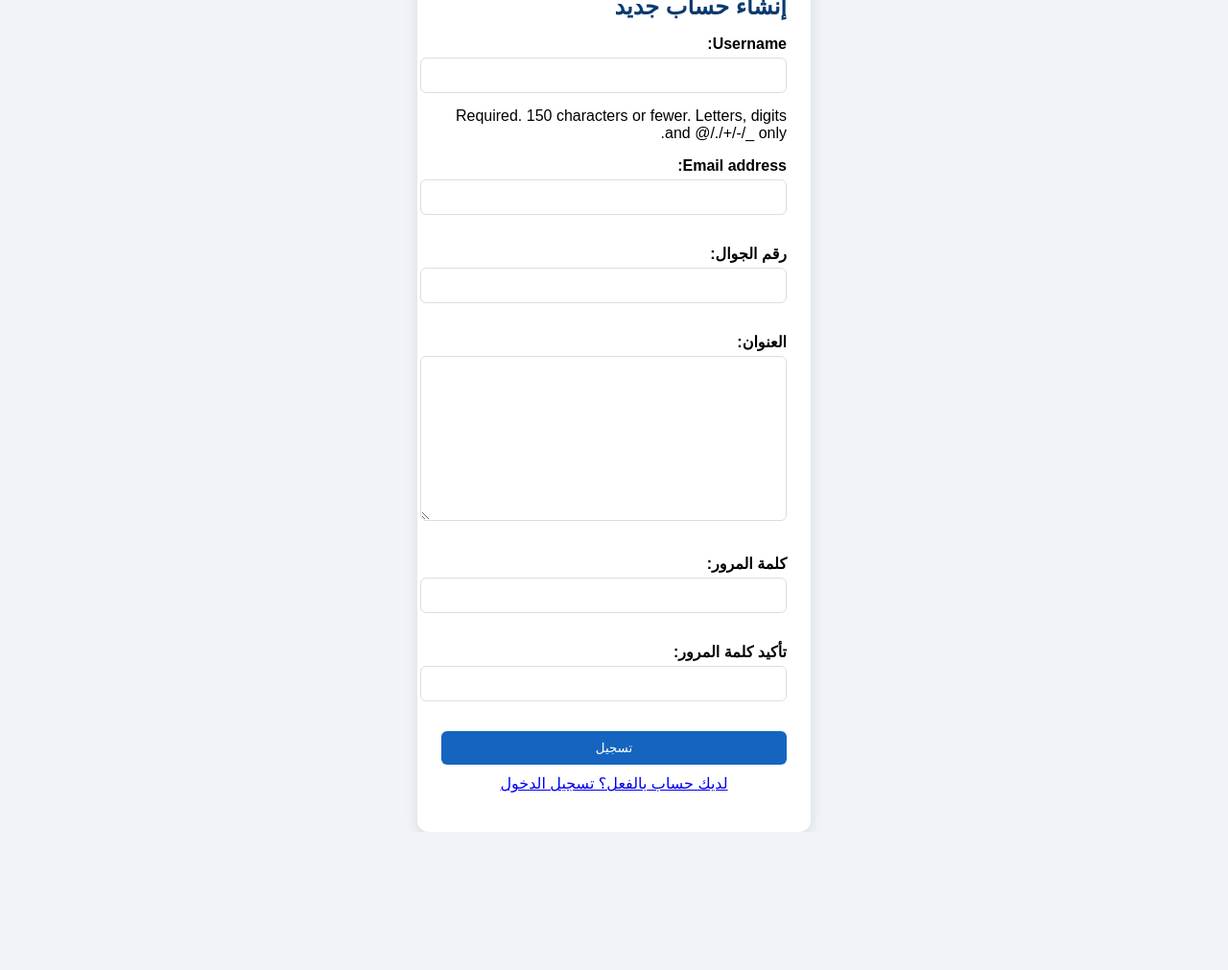
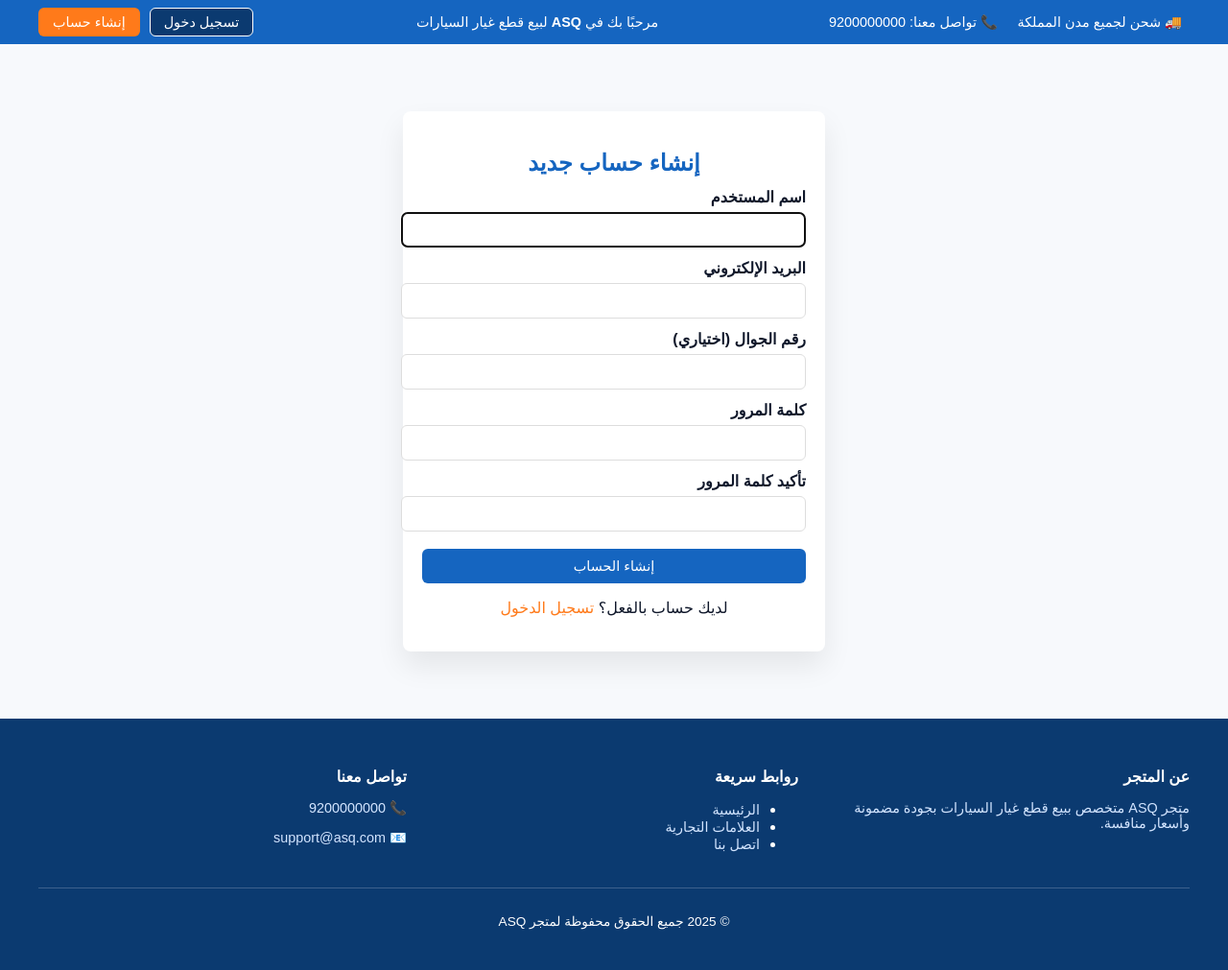
Before and after one commit to Abdullahsajer/clickshop, a Django app: page /accounts/register/ in a window 1280 px wide. Shown: the whole page at 96% size. Before the commit the page ends 867 px from the top, so only its background shows below. Run offline with Django 4.2, Linux system fonts and the light colour scheme.

Commit message:
رسالة ترحيب وزر خروج

```diff
--- /dev/null
+++ b/accounts/forms.py
@@ -0,0 +1,11 @@
+from django import forms
+from django.contrib.auth.forms import UserCreationForm
+from .models import CustomUser
+
+class CustomUserCreationForm(UserCreationForm):
+    phone = forms.CharField(required=False, label="رقم الجوال")
+    address = forms.CharField(required=False, label="العنوان", widget=forms.Textarea)
+
+    class Meta(UserCreationForm.Meta):
+        model = CustomUser
+        fields = ("username", "email", "phone", "address")
--- a/accounts/urls.py
+++ b/accounts/urls.py
@@ -1,9 +1,8 @@
 from django.urls import path
-from .views import register_view, login_view
-
-app_name = 'accounts'
+from . import views
 
 urlpatterns = [
-    path('register/', register_view, name='register'),
-    path('login/', login_view, name='login'),
+    path('login/', views.login_view, name='login'),
+    path('register/', views.register_view, name='register'),
+    path('logout/', views.logout_view, name='logout'),
 ]
--- a/accounts/views.py
+++ b/accounts/views.py
@@ -1,52 +1,49 @@
 from django.shortcuts import render, redirect
-from django.contrib.auth import authenticate, login
-from django.contrib.auth.forms import AuthenticationForm
+from django.contrib.auth import authenticate, login, logout
 from django.contrib.auth import get_user_model
-from django import forms
+from .forms import CustomUserCreationForm
 
-# استدعاء موديل المستخدم المخصص
 User = get_user_model()
 
-# نموذج تسجيل مستخدم جديد
-class RegisterForm(forms.ModelForm):
-    password = forms.CharField(widget=forms.PasswordInput, label="كلمة المرور")
-    confirm_password = forms.CharField(widget=forms.PasswordInput, label="تأكيد كلمة المرور")
+def login_view(request):
+    if request.method == 'POST':
+        identifier = request.POST['identifier']
+        password = request.POST['password']
 
-    class Meta:
-        model = User
-        fields = ['username', 'email', 'phone', 'address', 'password']
+        try:
+            if '@' in identifier:
+                user = User.objects.get(email__iexact=identifier)
+                username = user.username
+            else:
+                username = identifier
+        except User.DoesNotExist:
+            username = identifier
 
-    def clean(self):
-        cleaned_data = super().clean()
-        if cleaned_data.get("password") != cleaned_data.get("confirm_password"):
-            raise forms.ValidationError("كلمتا المرور غير متطابقتين.")
-        return cleaned_data
+        user = authenticate(request, username=username, password=password)
+
+        if user:
+            login(request, user)
+            return redirect('home')
+
+        return render(request, 'accounts-templates/login.html', {
+            'error': 'بيانات تسجيل الدخول غير صحيحة'
+        })
+
+    return render(request, 'accounts-templates/login.html')
 
 
-# فيو إنشاء حساب
 def register_view(request):
-    if request.method == 'POST':
-        form = RegisterForm(request.POST)
+    if request.method == "POST":
+        form = CustomUserCreationForm(request.POST)
         if form.is_valid():
-            user = form.save(commit=False)
-            user.set_password(form.cleaned_data['password'])
-            user.save()
-            return redirect('accounts:login')
+            user = form.save()
+            login(request, user)
+            return redirect("home")
     else:
-        form = RegisterForm()
-    return render(request, 'accounts-templates/register.html', {'form': form})
+        form = CustomUserCreationForm()
+    return render(request, "accounts-templates/register.html", {"form": form})
 
 
-# فيو تسجيل الدخول
-def login_view(request):
-    if request.method == "POST":
-        form = AuthenticationForm(request, data=request.POST)
-        if form.is_valid():
-            user = authenticate(username=form.cleaned_data['username'], password=form.cleaned_data['password'])
-            if user is not None:
-                login(request, user)
-                return redirect('/')  # توجيه للصفحة الرئيسية بعد تسجيل الدخول
-    else:
-        form = AuthenticationForm()
-
-    return render(request, 'accounts-templates/login.html', {'form': form})
+def logout_view(request):
+    logout(request)
+    return redirect('login')
--- a/clickshop/settings.py
+++ b/clickshop/settings.py
@@ -91,4 +91,4 @@ MEDIA_ROOT = BASE_DIR / "media"            # مخصصة لحفظ الملفات
 DEFAULT_AUTO_FIELD = 'django.db.models.BigAutoField'
 
 # ✅ تعريف نموذج المستخدم المخصص
-AUTH_USER_MODEL = 'accounts.CustomUser'
+AUTH_USER_MODEL = "accounts.CustomUser"
--- a/templates/accounts-templates/register.html
+++ b/templates/accounts-templates/register.html
@@ -1,30 +1,57 @@
+{% load static %}
 <!DOCTYPE html>
 <html lang="ar" dir="rtl">
 <head>
-    <meta name="viewport" content="width=device-width, initial-scale=1.0">
-    <meta charset="UTF-8">
-    <title>إنشاء حساب جديد</title>
-    <style>
-        body { font-family: "Cairo", sans-serif; background: #f0f4f8; display: flex; justify-content: center; align-items: center; height: 100vh; }
-        .form-container { background: white; padding: 25px; border-radius: 12px; box-shadow: 0 5px 15px rgba(0,0,0,.1); width: 360px; }
-        h2 { margin-bottom: 15px; color: #0b3a70; }
-        label { display: block; margin-bottom: 5px; font-weight: bold; }
-        input, textarea { width: 100%; padding: 10px; margin-bottom: 15px; border-radius: 6px; border: 1px solid #ddd; }
-        button { width: 100%; padding: 10px; background: #1565c0; color: white; border: none; border-radius: 6px; cursor: pointer; }
-        button:hover { background: #0b3a70; }
-    </style>
+  <meta charset="UTF-8">
+  <meta name="viewport" content="width=device-width, initial-scale=1.0">
+  <title>إنشاء حساب | ASQ</title>
 </head>
 <body>
-    <div class="form-container">
-        <h2>إنشاء حساب جديد</h2>
-        <form method="post">
-            {% csrf_token %}
-            {{ form.as_p }}
-            <button type="submit">تسجيل</button>
-        </form>
-        <p style="text-align:center; margin-top:10px;">
-            <a href="{% url 'accounts:login' %}">لديك حساب بالفعل؟ تسجيل الدخول</a>
-        </p>
-    </div>
+
+{% include 'header.html' %}
+
+<div class="auth-container">
+  <form method="post" class="auth-form">
+    {% csrf_token %}
+    <h2>إنشاء حساب جديد</h2>
+
+    {{ form.non_field_errors }}
+
+    <label>اسم المستخدم</label>
+    {{ form.username }}
+
+    <label>البريد الإلكتروني</label>
+    {{ form.email }}
+
+    <label>رقم الجوال (اختياري)</label>
+    {{ form.phone }}
+
+    <label>كلمة المرور</label>
+    {{ form.password1 }}
+
+    <label>تأكيد كلمة المرور</label>
+    {{ form.password2 }}
+
+    <button type="submit" class="auth-btn">إنشاء الحساب</button>
+
+    <p class="auth-alt">
+      لديك حساب بالفعل؟ <a href="{% url 'login' %}">تسجيل الدخول</a>
+    </p>
+  </form>
+</div>
+
+{% include 'footer.html' %}
 </body>
 </html>
+
+<style>
+  body{font-family:"Cairo",sans-serif;background:#f7f9fc;color:#0f172a;margin:0;padding:0}
+  .auth-container{max-width:400px;margin:70px auto;padding:20px;background:#fff;border-radius:8px;box-shadow:0 15px 30px rgba(0,0,0,.08)}
+  .auth-form h2{margin-bottom:12px;color:#1565c0;text-align:center}
+  .auth-form label{display:block;margin-top:12px;font-weight:bold}
+  .auth-form input, .auth-form textarea{width:100%;padding:10px;margin-top:6px;border:1px solid #ddd;border-radius:6px}
+  .auth-form .auth-btn{width:100%;padding:10px;margin-top:18px;background:#1565c0;color:#fff;border:none;border-radius:6px;cursor:pointer}
+  .auth-form .auth-btn:hover{background:#0b3a70}
+  .auth-alt{text-align:center;margin-top:16px}
+  .auth-alt a{color:#ff7a1a;text-decoration:none}
+</style>
--- a/templates/header.html
+++ b/templates/header.html
@@ -7,11 +7,24 @@
         <span>🚚 شحن لجميع مدن المملكة</span>
         <span>📞 تواصل معنا: 9200000000</span>
       </div>
+
       <div class="mini">
-        <span>مرحبًا بك في <b>ASQ</b> لقطع غيار السيارات</span>
+        {% if user.is_authenticated %}
+          <span>👤 مرحبًا، <b>{{ user.username }}</b></span>
+        {% else %}
+          <span>مرحبًا بك في <b>ASQ</b> لبيع قطع غيار السيارات</span>
+        {% endif %}
       </div>
 
-      <!-- زر القائمة للجوال -->
+      <div class="auth-buttons">
+        {% if user.is_authenticated %}
+          <a href="{% url 'logout' %}" class="auth-btn logout-btn">تسجيل خروج</a>
+        {% else %}
+          <a href="{% url 'login' %}" class="auth-btn login-btn">تسجيل دخول</a>
+          <a href="{% url 'register' %}" class="auth-btn register-btn">إنشاء حساب</a>
+        {% endif %}
+      </div>
+
       <button class="burger" aria-label="فتح القائمة الرئيسية" onclick="toggleMenu()">☰</button>
     </div>
   </div>
@@ -23,6 +36,12 @@
       <li><a href="/brands">العلامات التجارية</a></li>
       <li><a href="/oem">قطع أصلية</a></li>
       <li><a href="/contact">اتصل بنا</a></li>
+      {% if user.is_authenticated %}
+        <li><a href="{% url 'logout' %}">تسجيل خروج</a></li>
+      {% else %}
+        <li><a href="{% url 'login' %}">تسجيل دخول</a></li>
+        <li><a href="{% url 'register' %}">إنشاء حساب</a></li>
+      {% endif %}
     </ul>
   </nav>
 </header>
@@ -33,18 +52,101 @@
     --blue: #1565c0;
     --orange: #ff7a1a;
   }
-  .asq-header{font-family:"Cairo",sans-serif;background:var(--blue-dark);color:#fff;}
-  .asq-top{background:var(--blue);padding:8px 0;}
-  .wrap{max-width:1200px;margin:auto;display:flex;justify-content:space-between;align-items:center;padding:0 16px;}
-  .mini span{margin:0 8px;font-size:.9rem}
-  .burger{display:none;background:transparent;border:0;color:#fff;font-size:1.5rem;cursor:pointer}
-  .mobile-dropdown{display:none;background:var(--blue-dark)}
-  .mobile-dropdown ul{margin:0;padding:12px;list-style:none;display:flex;flex-direction:column;gap:10px}
-  .mobile-dropdown a{color:#fff;text-decoration:none;font-size:1rem}
-  /* أجهزة الجوال */
+  body { margin: 0; font-family: "Cairo", sans-serif; }
+
+  .asq-header {
+    background: var(--blue-dark);
+    color: #fff;
+    position: sticky;
+    top: 0;
+    z-index: 100;
+    width: 100%;
+  }
+  .asq-top {
+    background: var(--blue);
+    padding: 8px 0;
+  }
+  .wrap {
+    max-width: 1200px;
+    margin: auto;
+    display: flex;
+    justify-content: space-between;
+    align-items: center;
+    padding: 0 16px;
+  }
+  .mini span {
+    margin: 0 8px;
+    font-size: .9rem;
+  }
+  .auth-buttons {
+    display: flex;
+    gap: 10px;
+    align-items: center;
+  }
+  .auth-btn {
+    padding: 6px 14px;
+    border-radius: 6px;
+    text-decoration: none;
+    font-size: .9rem;
+    color: #fff;
+    transition: background .2s ease;
+  }
+  .login-btn {
+    background: var(--blue-dark);
+    border: 1px solid #fff;
+  }
+  .login-btn:hover {
+    background: #092c54;
+  }
+  .register-btn {
+    background: var(--orange);
+    border: 1px solid transparent;
+  }
+  .register-btn:hover {
+    background: #e66a10;
+  }
+  .logout-btn {
+    background: #a00;
+    border: 1px solid transparent;
+  }
+  .logout-btn:hover {
+    background: #900;
+  }
+  .burger {
+    display: none;
+    background: transparent;
+    border: 0;
+    color: #fff;
+    font-size: 1.5rem;
+    cursor: pointer;
+  }
+  .mobile-dropdown {
+    display: none;
+    background: var(--blue-dark);
+    padding: 12px 0;
+  }
+  .mobile-dropdown ul {
+    list-style: none;
+    padding: 0;
+    margin: 0;
+    display: flex;
+    flex-direction: column;
+    gap: 10px;
+  }
+  .mobile-dropdown a {
+    color: #fff;
+    text-decoration: none;
+    font-size: 1rem;
+    padding: 8px 16px;
+  }
+  .mobile-dropdown a:hover {
+    background: var(--blue);
+  }
+
   @media(max-width:768px){
-    .burger{display:block}
-    .wrap .mini{display:none}
+    .burger { display: block; }
+    .wrap .mini { display: none; }
+    .auth-buttons { display: none; }
   }
 </style>
 
```
Also changed, not shown: accounts/admin.py (+3 -13 lines), templates/accounts-templates/login.html (+44 -16 lines), db.sqlite3.
